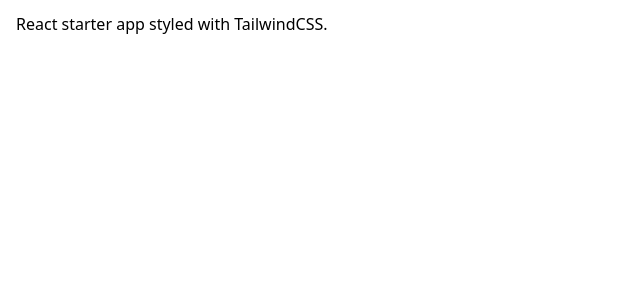
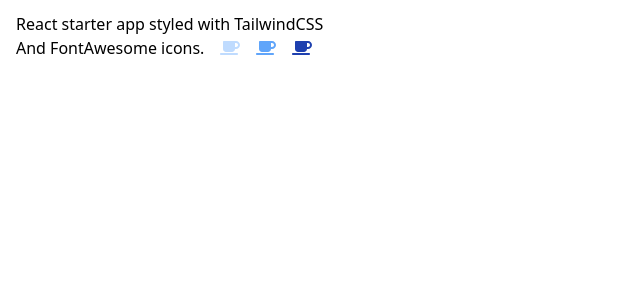
Before and after one commit to farooq-teqniqly/oreilly-tailwind-getting-started, a React (Create React App) app: page / in a window 1280 px wide. Shown: the top 300 px of the page, without its empty margins (0-640 px from the left). Built offline with nearby package versions, Linux system fonts and the light colour scheme.

Commit message:
Added FontAwesome React lib

```diff
--- a/src/App.tsx
+++ b/src/App.tsx
@@ -1,9 +1,17 @@
 import React from "react";
+import { FontAwesomeIcon } from "@fortawesome/react-fontawesome";
+import { faCoffee } from "@fortawesome/free-solid-svg-icons";
 
 function App() {
   return (
     <div className={`inline-flex flex-col text-left px-4 py-3`}>
-      React starter app styled with TailwindCSS.
+      <div>React starter app styled with TailwindCSS</div>
+      <div>
+        <span>And FontAwesome icons.</span>
+        <FontAwesomeIcon icon={faCoffee} className={`pl-4 text-blue-200`}></FontAwesomeIcon>
+        <FontAwesomeIcon icon={faCoffee} className={`pl-4 text-blue-400`}></FontAwesomeIcon>
+        <FontAwesomeIcon icon={faCoffee} className={`pl-4 text-blue-800`}></FontAwesomeIcon>
+      </div>
     </div>
   );
 }
```
Also changed, not shown: package.json (+6 -1 lines), 1 other file (tests, documents, lock files or other folders).
